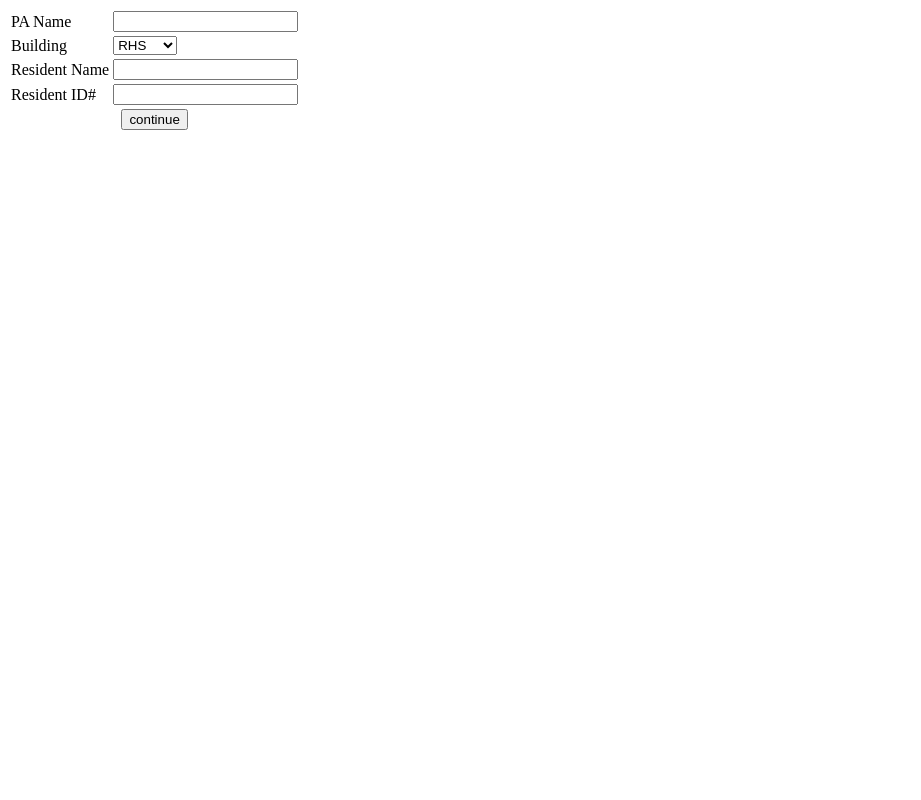
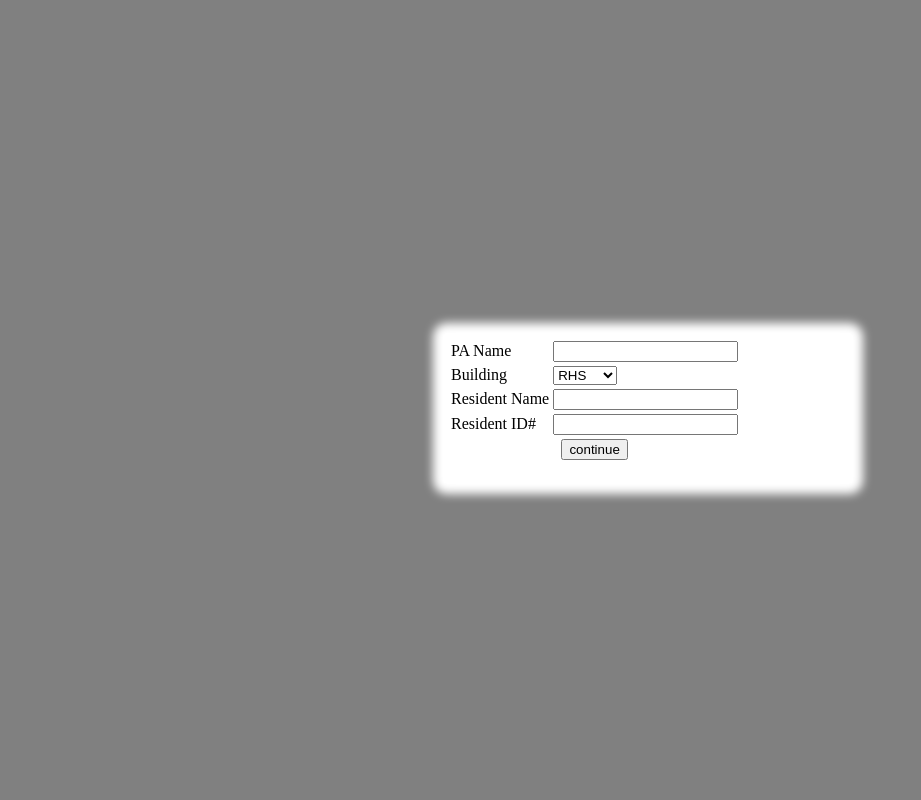
Before and after one commit to the-maldridge/locklog, a PHP site: page / in a window 1280 px wide. Shown: the whole page, without its empty margins (0-921 px from the left). Run offline with PHP 8.4, Linux system fonts and the light colour scheme.

Commit message:
basic style

```diff
--- a/index.php
+++ b/index.php
@@ -120,9 +120,37 @@ function resetCount($HISTTABLE, $DBCON, $res_id) {
 <html>
 <head>
 <title>Lockout Log</title>
+<style>
+body {
+    background-color: grey;
+}
+
+#outer {
+    width: 100%;
+    height: 100%;
+    display: table;
+    position: absolute;
+}
+
+#inner {
+    display: table-cell;
+    vertical-align: middle;
+}
+
+#content {
+    margin-left: auto;
+    margin-right: auto;
+    background-color: white;
+    padding: 5px;
+    border-radius: 5px;
+    box-shadow: 0px 0px 10px 10px white;
+}
+</style>
 </head>
 <body>
-
+<div id="outer">
+<div id="inner">
+<div id="content" style="width:400px;">
 <?php
 
 if(!empty($_GET["reset"])) {
@@ -218,5 +246,9 @@ if(!empty($formState) && $formState=="submit") {
   //echo '<meta http-equiv="refresh" content="3">';
 }
 ?>
+
+</div>
+</div>
+</div>
 </body>
 </html>
```
